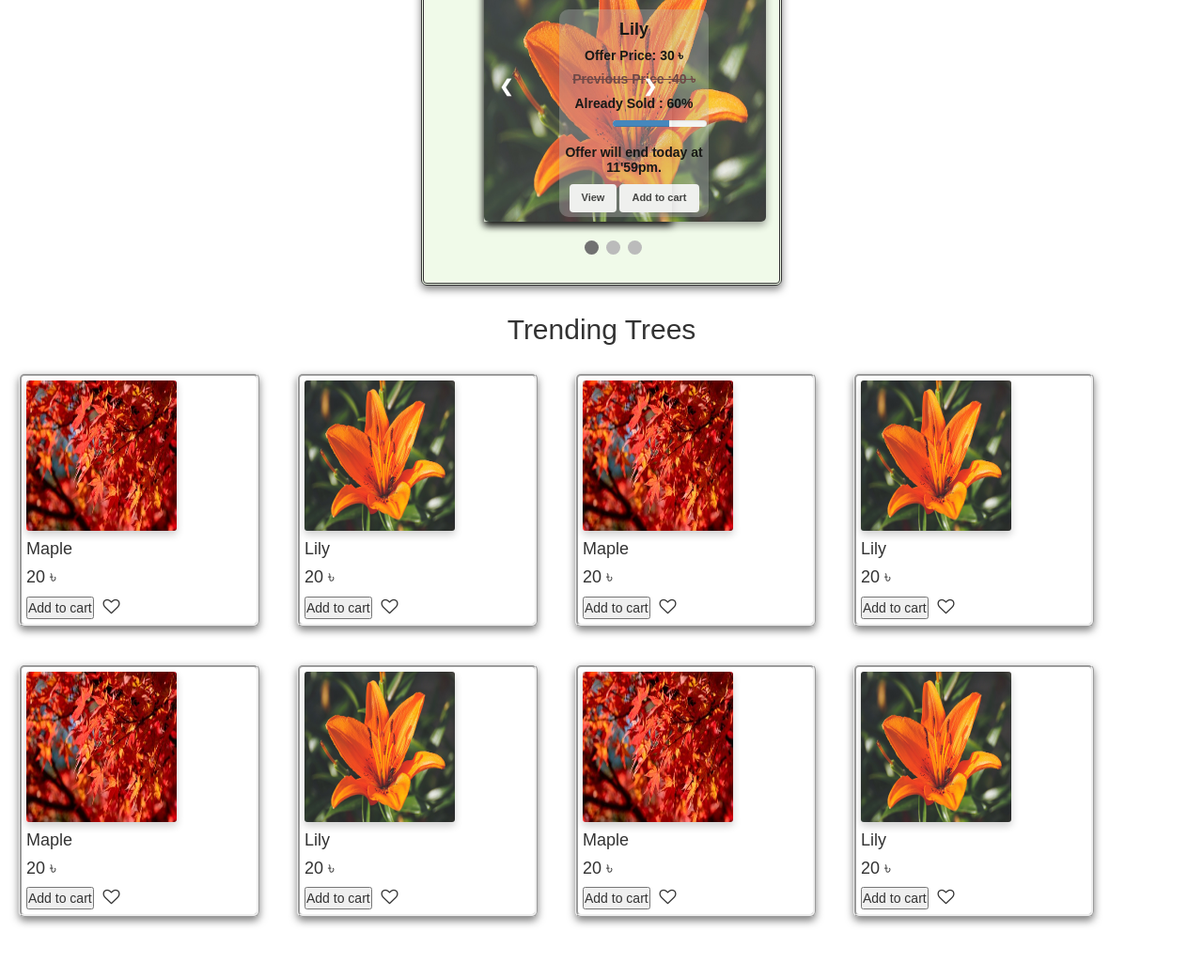
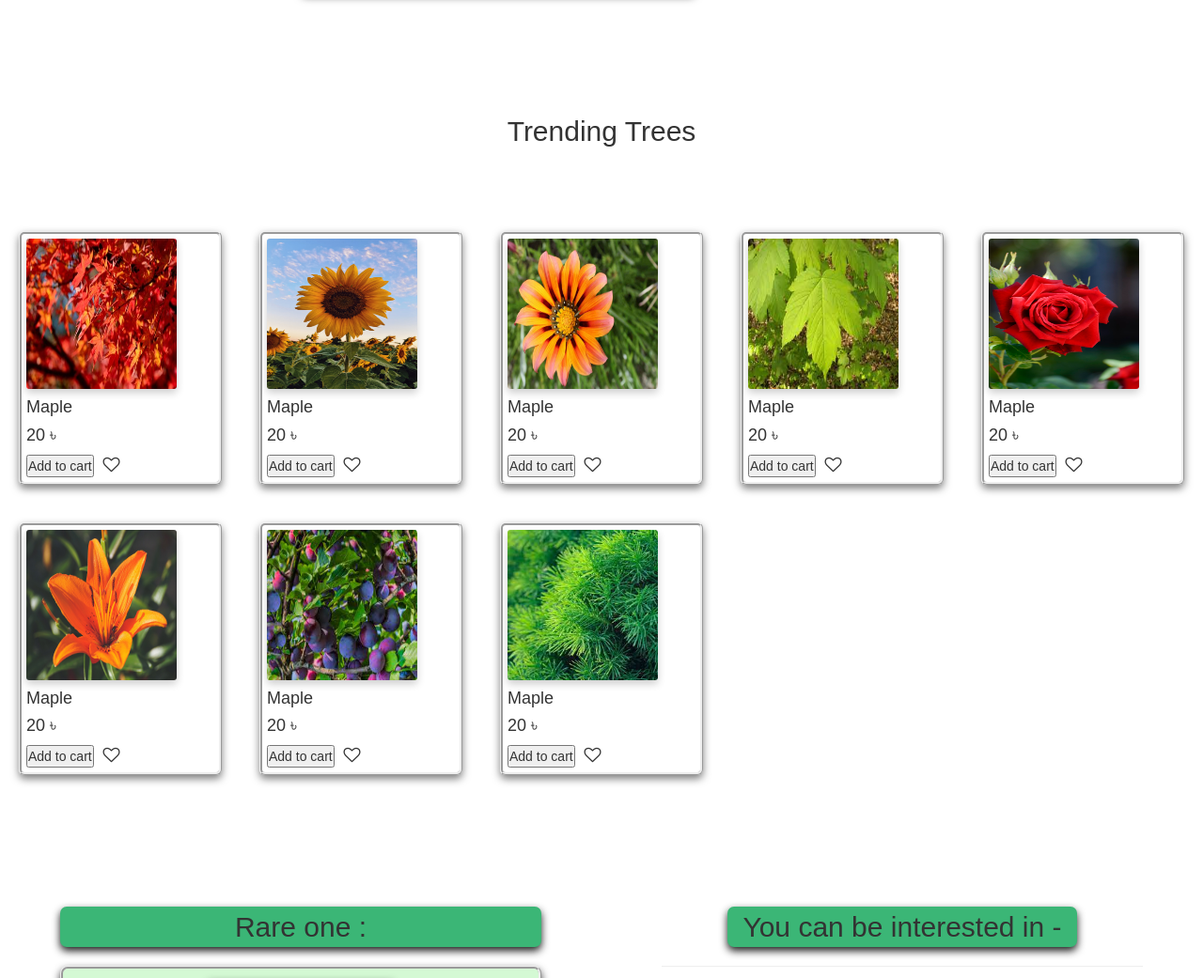
Before and after one commit to mahisamaliha/earthly_delights, a plain HTML site: page index.html in a window 1280 px wide. Shown: the part 1759-2800 px from the top of the page at 94% size. Drawn offline with nearby package versions, Linux system fonts and the light colour scheme.

Commit message:
first commit

```diff
--- a/index.html
+++ b/index.html
@@ -65,7 +65,7 @@
 
     <!-----CATEGORY CONTAINER----->
     <div>
-        <h2 class="trending">Our Categories</h2>
+        <h2 class="headLines">Our Categories</h2>
     </div>
 
     <div class="categoryContainer">
@@ -216,8 +216,8 @@
                 </div>
 
                 <!-- Next and previous buttons -->
-                <a class="prev" onclick="plusSlides(-1)">&#10094;</a>
-                <a class="next" onclick="plusSlides(1)">&#10095;</a>
+                <!-- <a class="prev" onclick="plusSlides(-1)">&#10094;</a>
+                <a class="next" onclick="plusSlides(1)">&#10095;</a> -->
             </div>
 
             <br>
@@ -238,61 +238,77 @@
             <h2 class="headLines">Trending Trees</h2>
         </div>
         <div class="trendingTrees">
-            <div class="tree1 pro">
+            <div class="tree1">
+                <div class="pro">
                     <img class="latestimages" src="maple.jpg" style="width: 160px; height: 160px;">
                     <h4>Maple</h4>
                     <h4>20 ৳</h4>
                     <button class="probtn">Add to cart</button>
                     <i class="fa fa-heart-o" style="font-size:18px ;padding-left: 6px;"></i>
                 </div>
-            <div class="tree2 pro">
-                <img class="latestimages" src="lily.jpg" style="width: 160px; height: 160px;">
-                <h4>Lily</h4>
-                <h4>20 ৳</h4>
-                <button class="probtn">Add to cart</button>
-                <i class="fa fa-heart-o" style="font-size:18px ;padding-left: 6px;"></i>
             </div>
-            <div class="tree3 pro">
-                <img class="latestimages" src="maple.jpg" style="width: 160px; height: 160px;">
+            <div class="tree2">
+                <div class="pro">
+                    <img class="latestimages" src="sunflower.jpg" style="width: 160px; height: 160px;">
                     <h4>Maple</h4>
                     <h4>20 ৳</h4>
                     <button class="probtn">Add to cart</button>
                     <i class="fa fa-heart-o" style="font-size:18px ;padding-left: 6px;"></i>
                 </div>
-            <div class="tree4 pro">
-                <img class="latestimages" src="lily.jpg" style="width: 160px; height: 160px;">
-                <h4>Lily</h4>
-                <h4>20 ৳</h4>
-                <button class="probtn">Add to cart</button>
-                <i class="fa fa-heart-o" style="font-size:18px ;padding-left: 6px;"></i>
             </div>
-            <div class="tree5 pro">
-                <img class="latestimages" src="maple.jpg" style="width: 160px; height: 160px;">
+            <div class="tree3">
+                <div class="pro">
+                    <img class="latestimages" src="ganzia.jpg" style="width: 160px; height: 160px;">
                     <h4>Maple</h4>
                     <h4>20 ৳</h4>
                     <button class="probtn">Add to cart</button>
                     <i class="fa fa-heart-o" style="font-size:18px ;padding-left: 6px;"></i>
                 </div>
-            <div class="tree6 pro">
-                <img class="latestimages" src="lily.jpg" style="width: 160px; height: 160px;">
-                <h4>Lily</h4>
-                <h4>20 ৳</h4>
-                <button class="probtn">Add to cart</button>
-                <i class="fa fa-heart-o" style="font-size:18px ;padding-left: 6px;"></i>
             </div>
-            <div class="tree7 pro">
-                <img class="latestimages" src="maple.jpg" style="width: 160px; height: 160px;">
+            <div class="tree4">
+                <div class="pro">
+                    <img class="latestimages" src="gmaple.jpg" style="width: 160px; height: 160px;">
                     <h4>Maple</h4>
                     <h4>20 ৳</h4>
                     <button class="probtn">Add to cart</button>
                     <i class="fa fa-heart-o" style="font-size:18px ;padding-left: 6px;"></i>
                 </div>
-            <div class="tree8 pro">
-                <img class="latestimages" src="lily.jpg" style="width: 160px; height: 160px;">
-                <h4>Lily</h4>
+            </div>
+            <div class="tree5">
+                <div class="pro">
+                    <img class="latestimages" src="rose.jpg" style="width: 160px; height: 160px;">
+                    <h4>Maple</h4>
                     <h4>20 ৳</h4>
                     <button class="probtn">Add to cart</button>
                     <i class="fa fa-heart-o" style="font-size:18px ;padding-left: 6px;"></i>
+                </div>
+            </div>
+            <div class="tree6">
+                <div class="pro">
+                    <img class="latestimages" src="lily.jpg" style="width: 160px; height: 160px;">
+                    <h4>Maple</h4>
+                    <h4>20 ৳</h4>
+                    <button class="probtn">Add to cart</button>
+                    <i class="fa fa-heart-o" style="font-size:18px ;padding-left: 6px;"></i>
+                </div>
+            </div>
+            <div class="tree7">
+                <div class="pro">
+                    <img class="latestimages" src="fruittree.jpg" style="width: 160px; height: 160px;">
+                    <h4>Maple</h4>
+                    <h4>20 ৳</h4>
+                    <button class="probtn">Add to cart</button>
+                    <i class="fa fa-heart-o" style="font-size:18px ;padding-left: 6px;"></i>
+                </div>
+            </div>
+            <div class="tree8">
+                <div class="pro">
+                    <img class="latestimages" src="evergreentree.jpg" style="width: 160px; height: 160px;">
+                    <h4>Maple</h4>
+                    <h4>20 ৳</h4>
+                    <button class="probtn">Add to cart</button>
+                    <i class="fa fa-heart-o" style="font-size:18px ;padding-left: 6px;"></i>
+                </div>
             </div>
         </div>
     </div>
@@ -607,7 +623,6 @@
 
     </div> -->
 
-
     <script>
         let slideIndex = 1;
         showSlides(slideIndex);
--- a/style.css
+++ b/style.css
@@ -83,13 +83,13 @@
 
 .slidecontain{
     border-style: double;
-    margin-left: 35%;
-    margin-right: 35%;
+    width: 420px;
+    margin-left: 25%;
     margin-top: 60px;
     box-shadow: 0 4px 8px 0 rgba(0, 0, 0, 0.5);
     border-radius: 6px;
     background-color: rgba(175, 227, 137, 0.189);
-    padding: 2% 3% 2% 5%;
+    padding-left: 55px;
 }
 
 .slideshow-container {
@@ -100,7 +100,7 @@
 }
 
 /* Next & previous buttons */
-.prev, .next {
+/* .prev, .next {
     cursor: pointer;
     position: absolute;
     top: 50%;
@@ -113,7 +113,7 @@
     transition: 0.6s ease;
     border-radius: 0 3px 3px 0;
     user-select: none;
-}
+} */
 
 /* Position the "next button" to the right */
 .next {
@@ -220,7 +220,6 @@
 
 .rareh{
     margin-top: 120px;
-    margin-left: 100px;
     text-align: center;
     border-radius: 7px;
     box-shadow: 0 4px 8px 0 rgba(0, 0, 0, 0.9);
@@ -258,7 +257,6 @@
     padding-top: 2%;
     padding-left: 4%;
     padding-right: 4%;
-    margin-left: 20%;
     margin-bottom: 10%;
     margin-top: 20px;
     border-radius: 8px;
@@ -314,14 +312,16 @@
 /* Responsive */
 
 .headLines{
-    padding-top: 20px;
+    padding-top: 120px;
+    padding-bottom: 20px;
     text-align: center;
     margin-top: 10px;
+    margin-bottom: 50px;
 }
 .category1 ,.category2, .category3, .category4{
     float: left;
     width: 25%;
-    padding: 100px;
+    padding-left: 80px;
 }
 
 .tree1 ,.tree2 ,.tree3 ,.tree4 ,.tree5 ,.tree6 ,.tree7 ,.tree8{
@@ -331,8 +331,8 @@
 .forU1 , .forU2{
     float: left;
     width: 50%;
-    padding-left: 8%;
-    padding-right: 12%;
+    padding-left: 5%;
+    padding-right: 5%;
 }
 
 @media only screen and (max-width:800px) {
```
Lines whose indentation alone changed are shown as unchanged.
